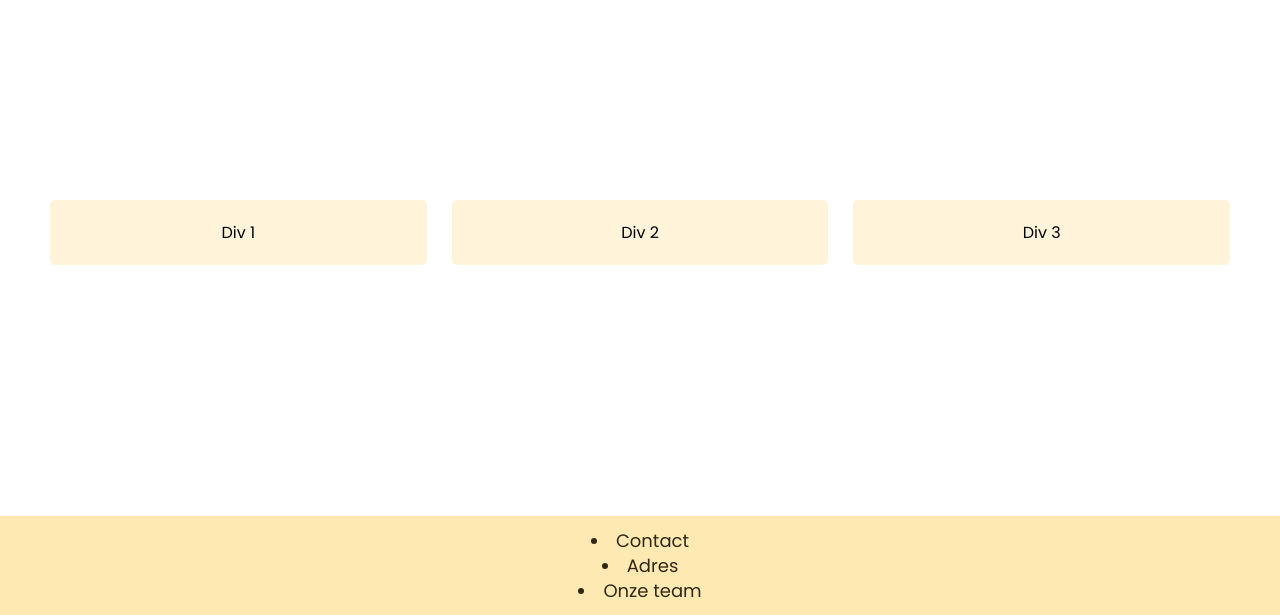
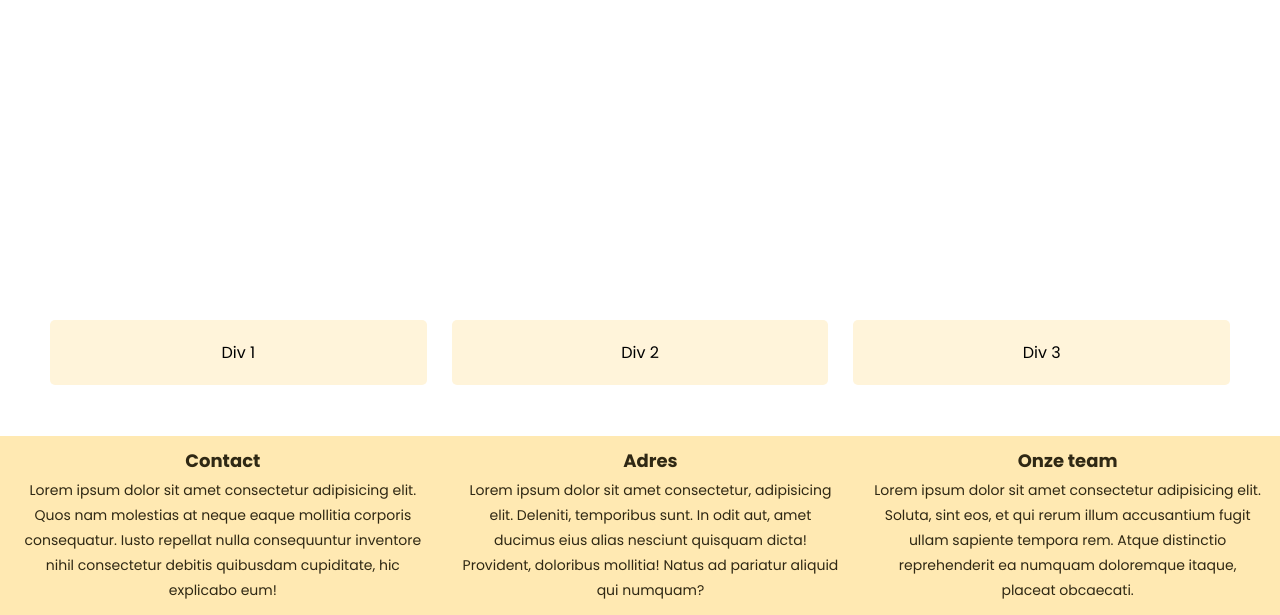
Before and after one commit to elisa1rietveld/patissier, a PHP site: page / in a window 1280 px wide. Shown: the part 185-800 px from the top of the page. Run offline with PHP 8.4, Linux system fonts and the light colour scheme.

Commit message:
Footer aangepast, links versturen je naar de juiste pagina in de header.

```diff
--- a/css/style.css
+++ b/css/style.css
@@ -1 +1 @@
-body{margin:0;padding:0;font-family:Poppins}.header{overflow:hidden;background-color:#ffe9b2;padding:20px 10px}.header a{float:left;color:#2f2814;text-align:center;padding:12px;text-decoration:none;font-size:18px;line-height:25px}.header a.logo{font-size:25px;font-weight:bold}.header a:hover{background-color:rgba(198,172,139,.284);color:#463923;border-radius:5%}.header-right{float:right}@media screen and (max-width: 500px){.header a{float:none;display:block;text-align:left}.header-right{float:none}}.pagecontent{min-height:calc(90vh - 64px);position:relative;display:flex;justify-content:center;align-items:center}.container{width:100%;height:100%;display:flex;align-items:center;justify-content:center;gap:5px;max-width:1200px;margin:0 auto;flex-wrap:wrap}.box{margin:10px;padding:20px;text-align:center;box-sizing:border-box;background-color:#fff4da;border-radius:5px;flex:1 1 300px}@media screen and (max-width: 768px){.box{flex-basis:calc(50% - 20px)}}@media screen and (max-width: 500px){.box{flex-basis:100%}}.footercontainer{position:fixed;bottom:0;width:100%;text-align:center;text-decoration:none;background-color:#ffe9b2;padding:12px;font-size:18px;color:#2f2814;line-height:25px}/*# sourceMappingURL=style.css.map */
+body{margin:0;padding:0;font-family:Poppins}.header{overflow:hidden;background-color:#ffe9b2;padding:20px 10px}.header a{float:left;color:#2f2814;text-align:center;padding:12px;text-decoration:none;font-size:18px;line-height:25px}.header a.logo{font-size:25px;font-weight:bold}.header a:hover{background-color:rgba(198,172,139,.284);color:#463923;border-radius:5%}.header-right{float:right}@media screen and (max-width: 500px){.header a{float:none;display:block;text-align:left}.header-right{float:none}}.pagecontent{min-height:calc(90vh - 64px);position:relative;display:flex;justify-content:center;align-items:center}.container{width:100%;height:100%;display:flex;align-items:center;justify-content:center;gap:5px;max-width:1200px;margin:0 auto;margin-top:30vh;flex-wrap:wrap}.box{margin:10px;padding:20px;text-align:center;box-sizing:border-box;background-color:#fff4da;border-radius:5px;flex:1 1 300px}@media screen and (max-width: 768px){.box{flex-basis:calc(50% - 20px)}}@media screen and (max-width: 500px){.box{flex-basis:100%}}.footercontainer{position:fixed;bottom:0;width:100%;text-align:center;background-color:#ffe9b2;padding:12px;font-size:18px;color:#2f2814;line-height:25px}.footer ul{list-style:none;padding:0;margin:0;display:flex;justify-content:center}.footer li{margin:0 15px;text-align:center}.footer h4{margin:0}.footer p{margin:5px 0 0 0;font-size:14px}/*# sourceMappingURL=style.css.map */
--- a/index.html
+++ b/index.html
@@ -15,11 +15,16 @@
 <div class="header">
   <a href="#" class="logo">Patissier opleiding</a>
   <div class="header-right">
-    <a href="#">Home</a>
-    <a href="#">Informatie</a>
-    <a href="#">Inschrijven</a>
+    <a href="index.html">Home</a>
+    <a href="info.html">Informatie</a>
+    <a href="form.html">Inschrijven</a>
   </div>
 </div>
+
+<!--
+  Er moet nog een slideshow background komen. hier wil ik
+  fotos van een patissier. (patissier is de naam van de bakker btw, niet patissiere.)
+-->
 
 <!-- Content -->
 <div class="pagecontent">
@@ -38,9 +43,23 @@
 <!-- Footer -->
  <div class="footercontainer">
   <div class="footer">
-   <li>Contact</li>
-   <li>Adres</li>
-   <li>Onze team</li>
+  <ul>
+  <li>
+    <h4>Contact</h4>
+    <p>Lorem ipsum dolor sit amet consectetur adipisicing elit. Quos nam molestias at neque eaque mollitia corporis consequatur. Iusto repellat nulla consequuntur inventore nihil consectetur debitis quibusdam cupiditate, hic explicabo eum!</p>
+  </li>
+
+  <li>
+    <h4>Adres</h4>
+    <p>Lorem ipsum dolor sit amet consectetur, adipisicing elit. Deleniti, temporibus sunt. In odit aut, amet ducimus eius alias nesciunt quisquam dicta! Provident, doloribus mollitia! Natus ad pariatur aliquid qui numquam?</p>
+  </li>
+
+  <li>
+    <h4>Onze team</h4>
+    <p>Lorem ipsum dolor sit amet consectetur adipisicing elit. Soluta, sint eos, et qui rerum illum accusantium fugit ullam sapiente tempora rem. Atque distinctio reprehenderit ea numquam doloremque itaque, placeat obcaecati.</p>
+  </li>
+
+  </ul>
  </div>
 </div>
 
--- a/scss/style.scss
+++ b/scss/style.scss
@@ -65,6 +65,7 @@ body {
   gap: 5px;
   max-width: 1200px;
   margin: 0 auto;
+  margin-top: 30vh;
   flex-wrap: wrap;
 }
 
@@ -95,10 +96,31 @@ body {
   bottom: 0;
   width: 100%;
   text-align: center;
-  text-decoration: none;
   background-color: #ffe9b2;
   padding: 12px;
   font-size: 18px;
   color: rgb(47, 40, 20);
   line-height: 25px;
 }
+
+.footer ul {
+  list-style: none;
+  padding: 0;
+  margin: 0;
+  display: flex;
+  justify-content: center;
+}
+
+.footer li {
+  margin: 0 15px;
+  text-align: center;
+}
+
+.footer h4 {
+  margin: 0;
+}
+
+.footer p {
+  margin: 5px 0 0 0;
+  font-size: 14px;
+}
```
Also changed, not shown: 1 other file.
